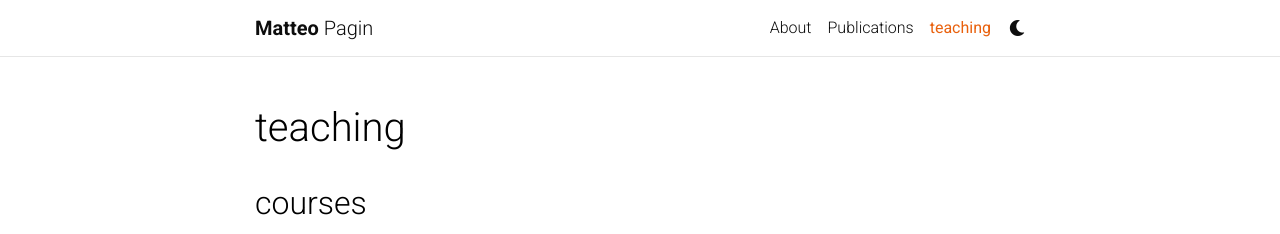
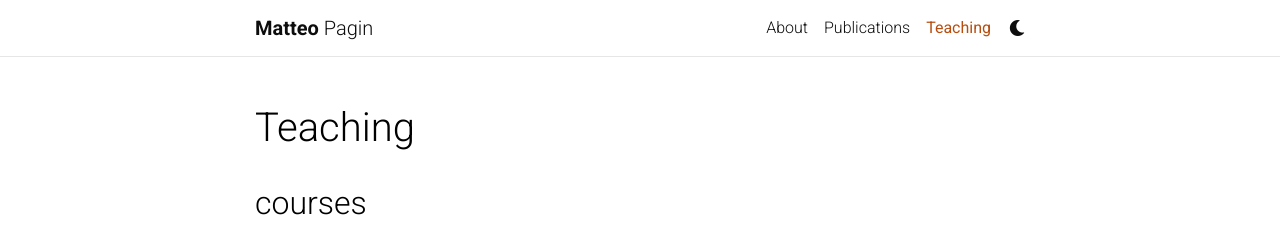
Before and after one commit to pagmatt/pagmatt.github.io, a Jekyll site: the page built from _pages/teaching.md, in a window 1280 px wide. Shown: the top 234 px of the page. Built offline with Jekyll 4.4.1, drawn with Linux system fonts in a browser that asks for light colours; comment, search, counter and statistics services are not loaded; a style sheet for code colours, icons or effects is not loaded.

Commit message:
Fix additional section

```diff
--- a/_pages/teaching.md
+++ b/_pages/teaching.md
@@ -1,7 +1,7 @@
 ---
 layout: page
 permalink: /teaching/
-title: teaching
+title: Teaching
 # description: Materials for courses you taught. Replace this text with your description.
 nav: true
 nav_order: 5
--- a/_sass/_variables.scss
+++ b/_sass/_variables.scss
@@ -11,7 +11,7 @@ $orange-color:        #F29105 !default;
 $blue-color:          #0076df !default;
 $blue-color-dark:     #00369f !default;
 $cyan-color:          #2698BA !default;
-$unipd-red-color:     #E85900 !default;
+$unipd-red-color:     #B54402 !default;
 $light-cyan-color:    lighten($cyan-color, 25%);
 $light-unipd-red-color: #FF9812 !default;
 $green-color:         #00ab37 !default;
```
Also changed, not shown: _pages/contacts.md (+1 -1 lines).
